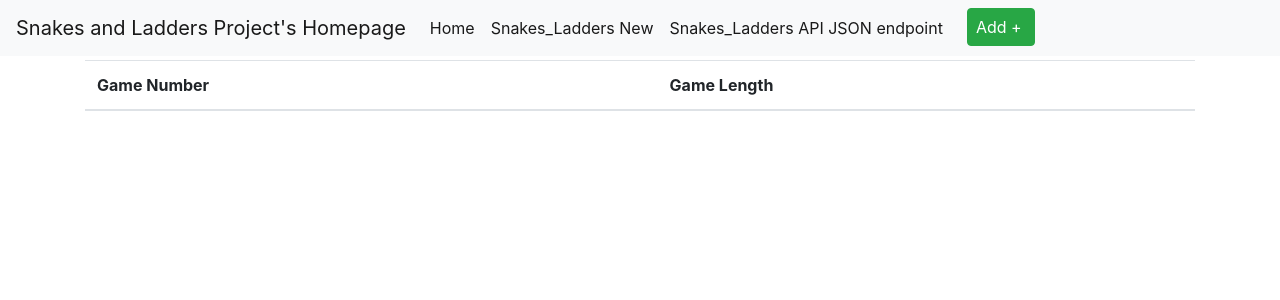
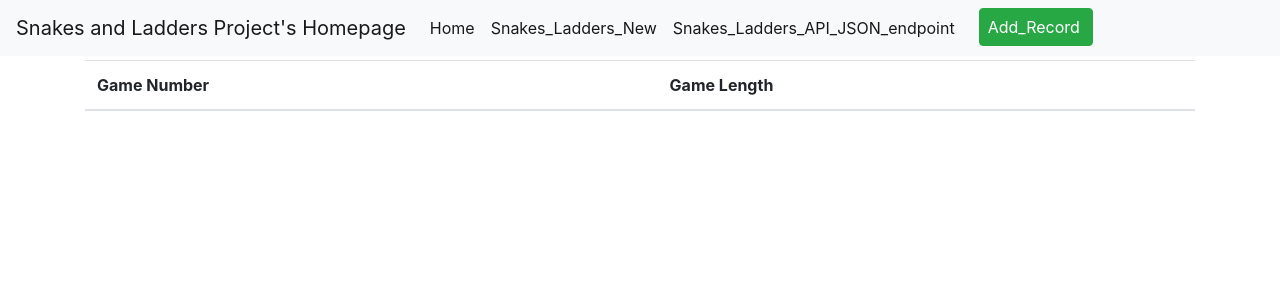
Before and after one commit to dhavaldp96/WebAppPart3, a Flask app: page / in a window 1280 px wide. Shown: the top 300 px of the page. Run offline with Flask 2, Linux system fonts and the light colour scheme; data comes from the database, SQL or seed files in the repository; lists and menus that the app fills with data are empty; some libraries are stand-ins or nearby versions.

Commit message:
Task: Content edited

```diff
--- a/app/templates/layout.html
+++ b/app/templates/layout.html
@@ -20,9 +20,13 @@
 
 
 <nav class="navbar navbar-expand-lg navbar-light bg-light mb-1">
-  <a class="navbar-brand" href="/">{% if user %}{{ user.username }}'s Homepage{% else %}
+  <a class="navbar-brand" href="/">
+      {% if user %}
+      {{ user.username }}'s Homepage
+      {% else %}
     <title>Welcome to My Homepage</title>
     {% endif %}</a>
+
   <button aria-controls="navbarNavDropdown" aria-expanded="false" aria-label="Toggle navigation" class="navbar-toggler" data-target="#navbarNavDropdown" data-toggle="collapse" type="button">
     <span class="navbar-toggler-icon"></span>
   </button>
@@ -32,13 +36,13 @@
             <a class="nav-link" href="/">Home <span class="sr-only">(current)</span></a>
         </li>
         <li class="nav-item active">
-            <a class="nav-link" href="/Snakes_Ladders/new">Snakes_Ladders New <span class="sr-only">(current)</span></a>
+            <a class="nav-link" href="/Snakes_Ladders/new">Snakes_Ladders_New <span class="sr-only">(current)</span></a>
         </li>
         <li class="nav-item active">
-            <a class="nav-link" href="/api/v1/Snakes_Ladders">Snakes_Ladders API JSON endpoint <span class="sr-only">(current)</span></a>
+            <a class="nav-link" href="/api/v1/Snakes_Ladders">Snakes_Ladders_API_JSON_endpoint <span class="sr-only">(current)</span></a>
         </li>
         <li class="nav-item active">
-            <a class="btn btn-success pl-2 lr-2 ml-3" href="/Snakes_Ladders/new">Add +<span class="sr-only">(current)</span></a>
+            <a class="btn btn-success pl-2 lr-2 ml-3" href="/Snakes_Ladders/new">Add_Record<span class="sr-only">(current)</span></a>
         </li>
     </ul>
   </div>
```
